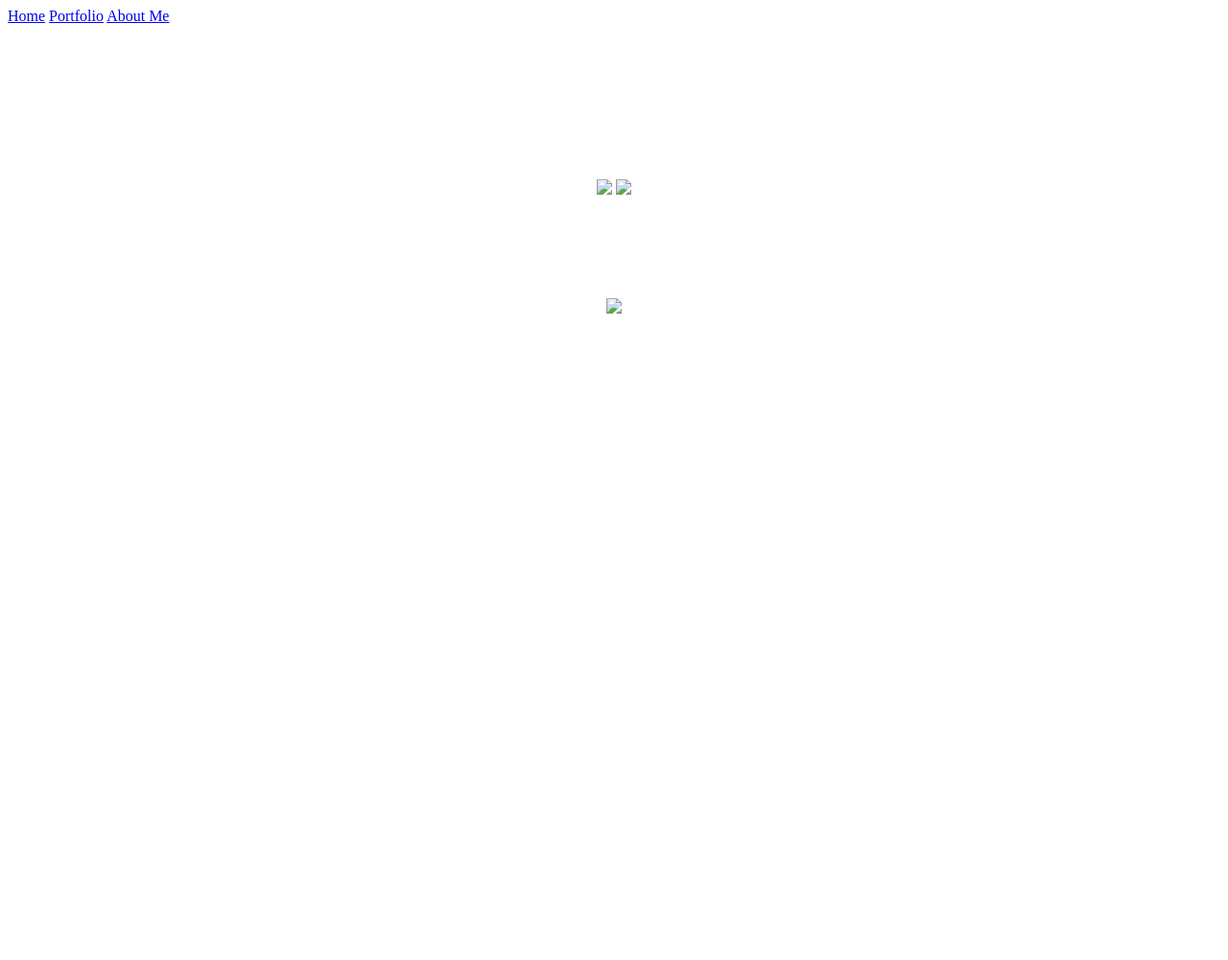
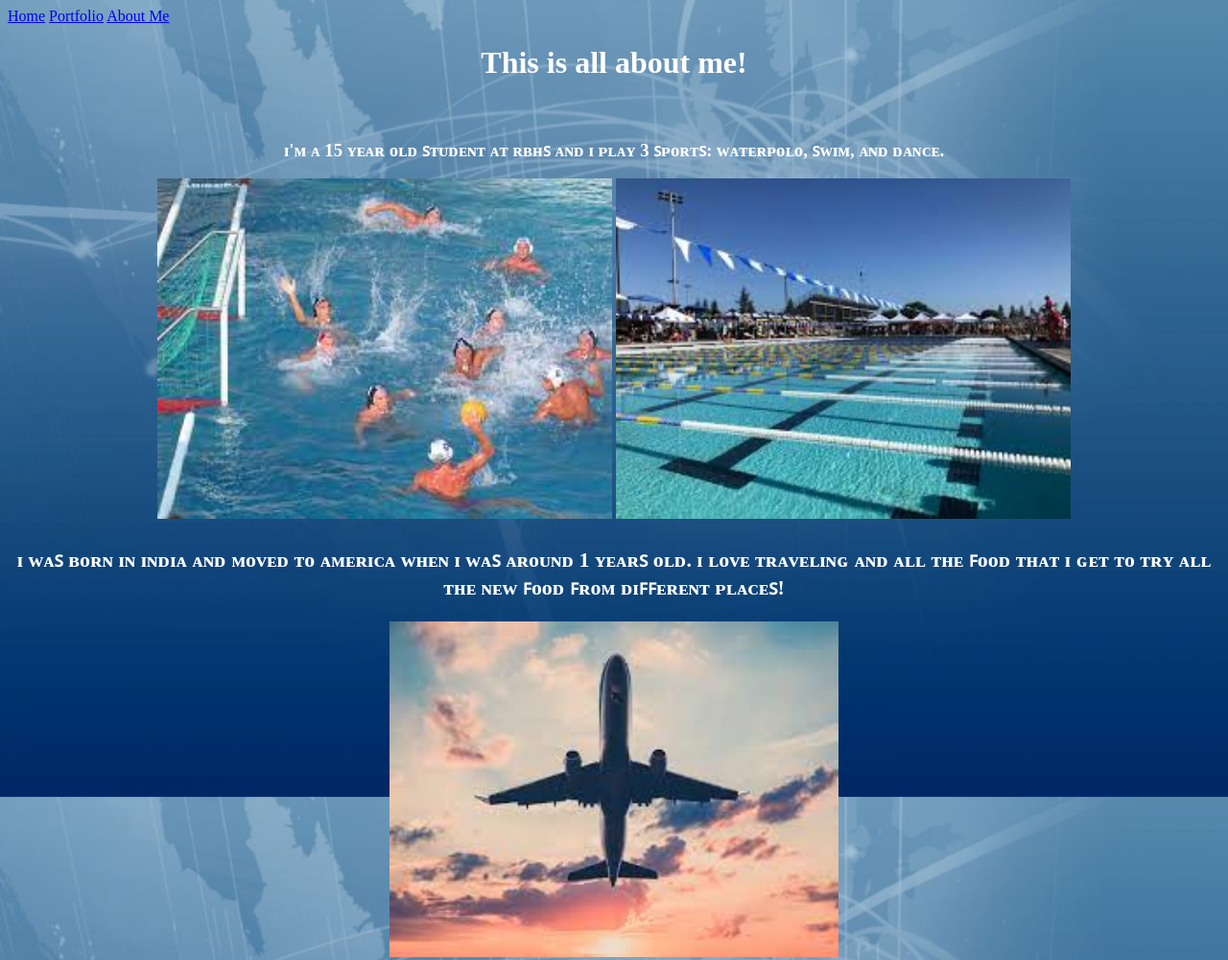
Before and after one commit to meghnrath59976/CSP-WEBSITE, a plain HTML site: page aboutme.html in a window 1280 px wide. Shown: the top 1001 px of the page at 96% size. Before the commit the page ends 800 px from the top, so only its background shows below. Drawn offline with Linux system fonts and the light colour scheme.

Commit message:
Update aboutme.html

```diff
--- a/aboutme.html
+++ b/aboutme.html
@@ -6,7 +6,7 @@
 	  </head>
  <style>
 body {
-  background-image: url('images/Cool-Background-Images-For-Websites-Wallpapers-Supreme.jpg');
+  background-image: url('Cool-Background-Images-For-Websites-Wallpapers-Supreme.jpg');
   background-repeat: no-repeat;
   background-attachment: fixed;
   background-size: cover;
@@ -21,12 +21,12 @@ body {
 <center>
 <h3 style="color:white;"> ɪ'ᴍ ᴀ 15 ʏᴇᴀʀ ᴏʟᴅ ꜱᴛᴜᴅᴇɴᴛ ᴀᴛ ʀʙʜꜱ ᴀɴᴅ ɪ ᴘʟᴀʏ 3 ꜱᴘᴏʀᴛꜱ: ᴡᴀᴛᴇʀᴘᴏʟᴏ, ꜱᴡɪᴍ, ᴀɴᴅ ᴅᴀɴᴄᴇ. </p>
 
-    <img src="images/waterpolo.JFIF" height="355">
-    <img src="images/swim.JFIF" height="355">
+    <img src="waterpolo.JFIF" height="355">
+    <img src="swim.JFIF" height="355">
 <center>
 <h3 style="color:white;">ɪ ᴡᴀꜱ ʙᴏʀɴ ɪɴ ɪɴᴅɪᴀ ᴀɴᴅ ᴍᴏᴠᴇᴅ ᴛᴏ ᴀᴍᴇʀɪᴄᴀ ᴡʜᴇɴ ɪ ᴡᴀꜱ ᴀʀᴏᴜɴᴅ 1 ʏᴇᴀʀꜱ ᴏʟᴅ. ɪ ʟᴏᴠᴇ ᴛʀᴀᴠᴇʟɪɴɢ ᴀɴᴅ ᴀʟʟ ᴛʜᴇ ꜰᴏᴏᴅ ᴛʜᴀᴛ ɪ ɢᴇᴛ ᴛᴏ ᴛʀʏ ᴀʟʟ ᴛʜᴇ ɴᴇᴡ ꜰᴏᴏᴅ ꜰʀᴏᴍ ᴅɪꜰꜰᴇʀᴇɴᴛ ᴘʟᴀᴄᴇꜱ!</h1>
 <center>
-<img src="images/plane.JFIF" height="350">
+<img src="plane.JFIF" height="350">
     <br>
     <br>
     </a>
```
